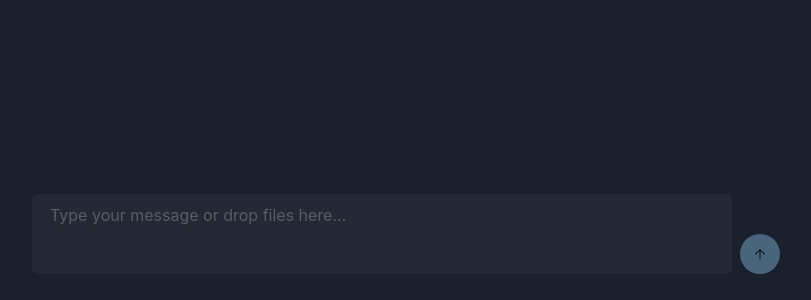
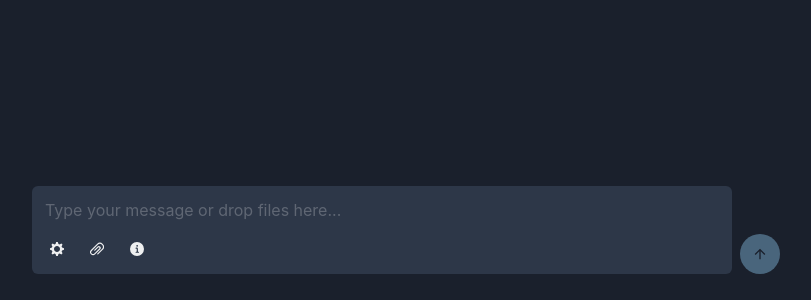
Before and after one commit to jay-ai-project/jay-ai-desktop, a React (Vite) app in the folder app/: page / in a window 1280 px wide. Shown: the part 500-800 px from the top of the page, without its empty margins (234-1045 px from the left). Built offline with nearby package versions, Linux system fonts and the light colour scheme.

Commit message:
add chat input buttons

```diff
--- a/app/src/App.tsx
+++ b/app/src/App.tsx
@@ -1,7 +1,7 @@
 import React, { useState, useRef, useEffect } from 'react';
 import Prose from './Prose';
 import { Box, Flex, VStack, Textarea, IconButton, Avatar, HStack, Tag, TagLabel, TagCloseButton } from '@chakra-ui/react';
-import { ArrowUpIcon } from '@chakra-ui/icons';
+import { ArrowUpIcon, SettingsIcon, AttachmentIcon, InfoIcon } from '@chakra-ui/icons';
 import TextareaAutosize from 'react-textarea-autosize';
 import AIMessage from './AIMessage';
 
@@ -231,19 +231,55 @@ function App() {
           onDrop={handleDrop}
         >
           <Flex as="form" onSubmit={e => { e.preventDefault(); handleSend(); }} align="flex-end">
+            <VStack
+              flex="1"
+              mr="2"
+              borderWidth="1px"
+              borderColor="transparent"
+              borderRadius="md"
+              bg="gray.700"
+              _focusWithin={{
+                borderColor: 'blue.500',
+                boxShadow: '0 0 0 1px blue.500',
+              }}
+              align="stretch"
+              spacing={2}
+              p={2}
+            >
               <Textarea
+                minH="1rem"
                 as={TextareaAutosize}
                 value={input}
                 onChange={e => setInput(e.target.value)}
                 onKeyDown={handleKeyDown}
                 placeholder="Type your message or drop files here..."
-              variant="filled"
+                variant="unstyled"
                 minRows={1}
                 maxRows={6}
-              mr="2"
-              flex="1"
                 resize="none"
+                p={1}
               />
+              <HStack spacing="2">
+                <IconButton
+                  aria-label="Settings"
+                  icon={<SettingsIcon />}
+                  size="sm"
+                  variant="ghost"
+                />
+                <IconButton
+                  aria-label="Attach file"
+                  icon={<AttachmentIcon />}
+                  size="sm"
+                  variant="ghost"
+                />
+                <IconButton
+                  aria-label="Tool"
+                  icon={<InfoIcon />} // Placeholder for tool icon
+                  size="sm"
+                  variant="ghost"
+                />
+              </HStack>
+            </VStack>
             <IconButton
               aria-label="Send message"
               icon={<ArrowUpIcon />}
```
Lines whose indentation alone changed are shown as unchanged.
